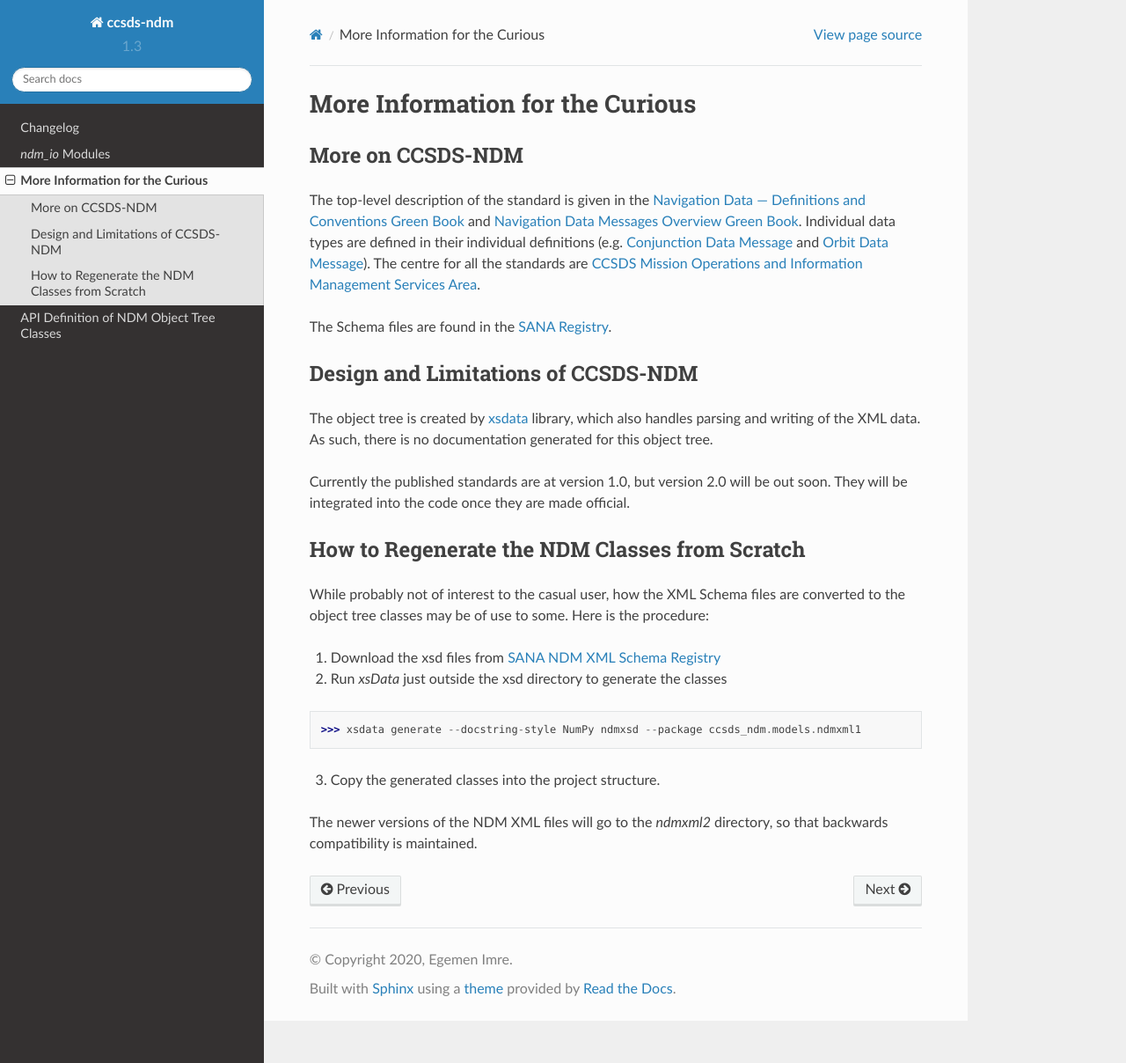
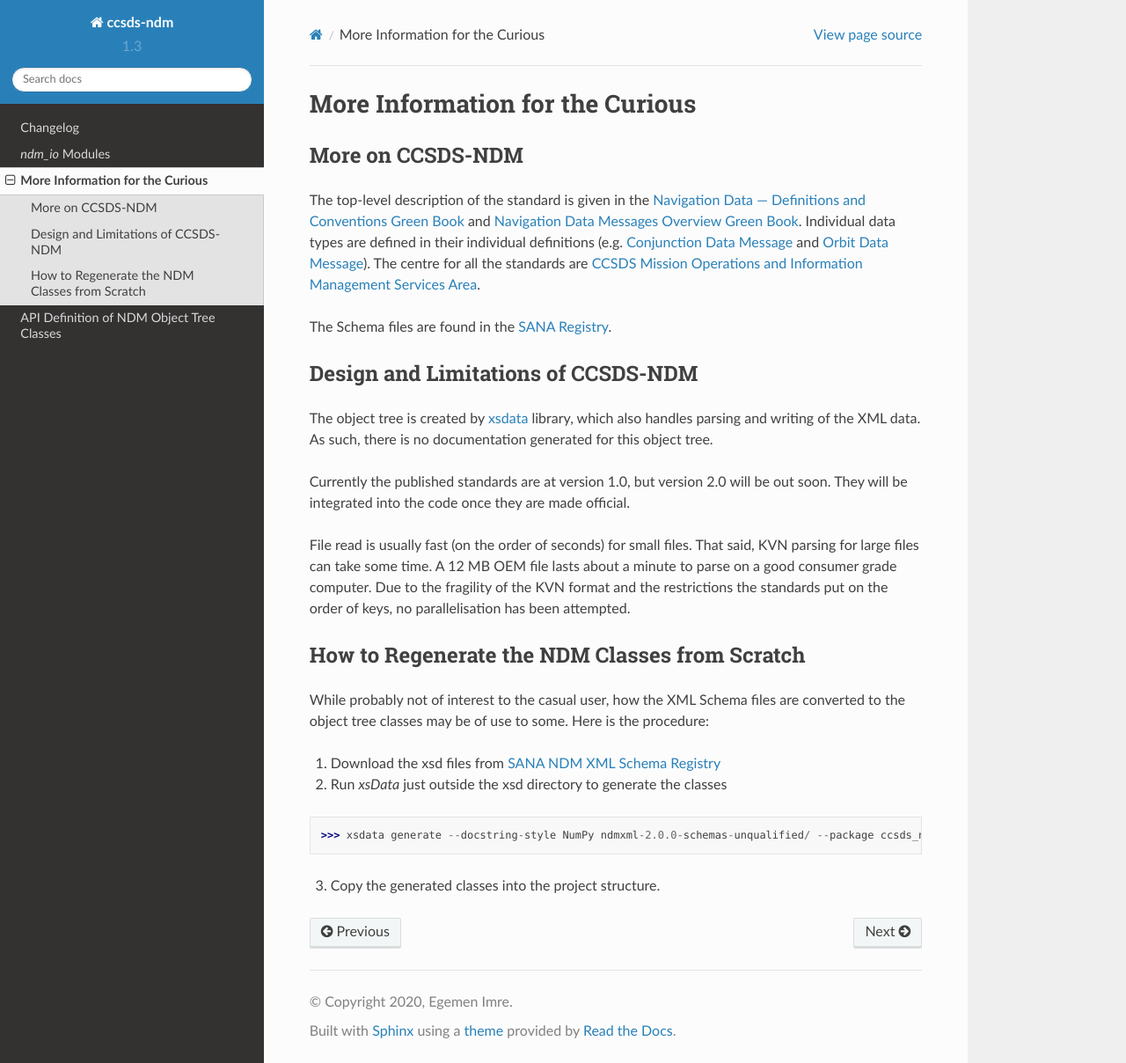
Before and after one commit to egemenimre/ccsds-ndm, a Sphinx documentation site: the page built from docs/more_info.rst, in a window 1280 px wide and 1208 px high. Shown: the whole window at 88% size. Built offline with Sphinx 7.4.7 and the Read the Docs theme 2.0.0, drawn with Linux system fonts in a browser that asks for light colours.

Commit message:
Added OEM support to KVN read

```diff
--- a/docs/index.rst
+++ b/docs/index.rst
@@ -23,7 +23,7 @@
    :widths: 20, 50, 50
 
    "XML", "All NDM Types", "All NDM Types"
-   "KVN", "APM, CDM, OMM, OPM, RDM", "Not yet available"
+   "KVN", "APM, CDM, OEM, OMM, OPM, RDM", "Not yet available"
    "JSON", "Not specified in CCSDS Standards", "Not specified in CCSDS Standards"
 
 
--- a/docs/more_info.rst
+++ b/docs/more_info.rst
@@ -20,6 +20,11 @@
 Currently the published standards are at version 1.0, but version 2.0 will be out soon. They will be integrated into
 the code once they are made official.
 
+File read is usually fast (on the order of seconds) for small files. That said, KVN parsing for large files can
+take some time. A 12 MB OEM file lasts about a minute to parse on a good consumer grade computer.
+Due to the fragility of the KVN format and the restrictions the standards put on the order of keys, no
+parallelisation has been attempted.
+
 How to Regenerate the NDM Classes from Scratch
 ------------------------------------------------
 
@@ -29,9 +34,6 @@
 1. Download the xsd files from `SANA NDM XML Schema Registry <https://sanaregistry.org/r/ndmxml>`_
 2. Run `xsData` just outside the xsd directory to generate the classes
 
->>> xsdata generate --docstring-style NumPy ndmxsd --package ccsds_ndm.models.ndmxml1
+>>> xsdata generate --docstring-style NumPy ndmxml-2.0.0-schemas-unqualified/ --package ccsds_ndm.models.ndmxml2
 
 3. Copy the generated classes into the project structure.
-
-The newer versions of the NDM XML files will go to the `ndmxml2` directory, so that backwards compatibility
-is maintained.
```
Also changed, not shown: other parts of docs/index.rst (+1 -1 lines), README.rst (+7 -2 lines).
